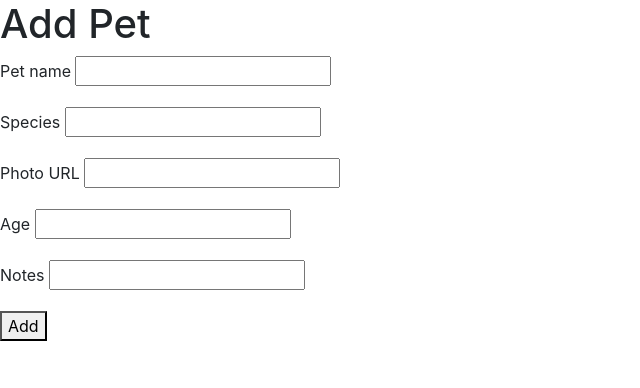
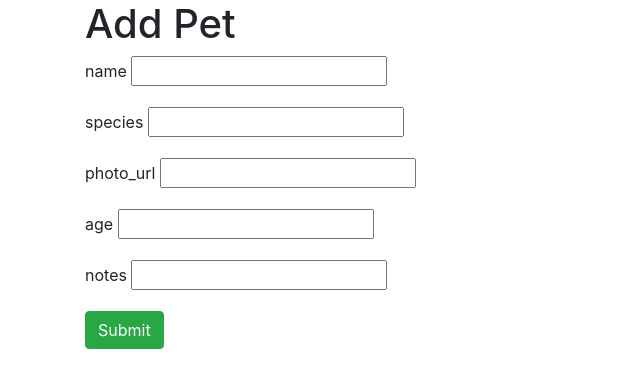
Before and after one commit to celinevalentine/adoptpet, a Flask app: page /add in a window 1280 px wide. Shown: the top 388 px of the page, without its empty margins (0-640 px from the left). Run offline with Flask 2, Linux system fonts and the light colour scheme; some libraries are stand-ins or nearby versions.

```diff
--- a/forms.py
+++ b/forms.py
@@ -4,8 +4,8 @@ from wtforms.validators import InputRequired, Optional
 
 class AddPetForm(FlaskForm):
 
-    name = StringField("Pet name", validators=[InputRequired(message="Pet name can't be blank")])
-    species = StringField("Species",validators=[InputRequired(message="Species can't be blank")])
-    url = StringField("Photo URL", validators=[Optional()])
-    age = IntegerField("Age", validators=[Optional()])
-    notes = StringField("Notes", validators=[Optional()])
+    name = StringField("name", validators=[InputRequired(message="Pet name can't be blank")])
+    species = StringField("species",validators=[InputRequired(message="Species can't be blank")])
+    url = StringField("photo_url", validators=[Optional()])
+    age = IntegerField("age", validators=[Optional()])
+    notes = StringField("notes", validators=[Optional()])
--- a/templates/add_pet_form.html
+++ b/templates/add_pet_form.html
@@ -1,8 +1,9 @@
 {% extends 'base.html' %}
 {% block title %}New Pet{% endblock %}
 {% block content %}
-<h1>Add Pet</h1>
-<form id="snack-add-form" method="POST">
+<div class="container">
+  <h1>Add Pet</h1>
+  <form id="snack-add-form" method="POST">
     {{ form.hidden_tag() }}
 
     {% for field in form
@@ -18,5 +19,7 @@
       </p>
 
     {% endfor %}
-  <button type="submit">Add</button>
+    <button class="btn btn-success">Submit</button>
+  </form>
+</div>
 {% endblock %}
--- a/templates/index.html
+++ b/templates/index.html
@@ -13,6 +13,6 @@
 
     {% endfor %}
 
-    <a href="/add">Add a Pet</a>
+    <a href="/add" class="btn btn-success">Add Pet</a>
 
 {% endblock %}
```
